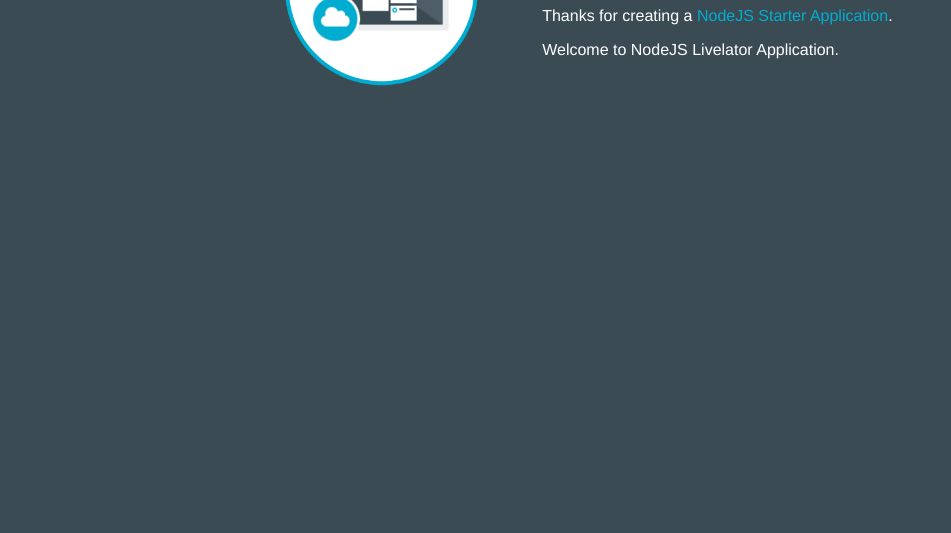
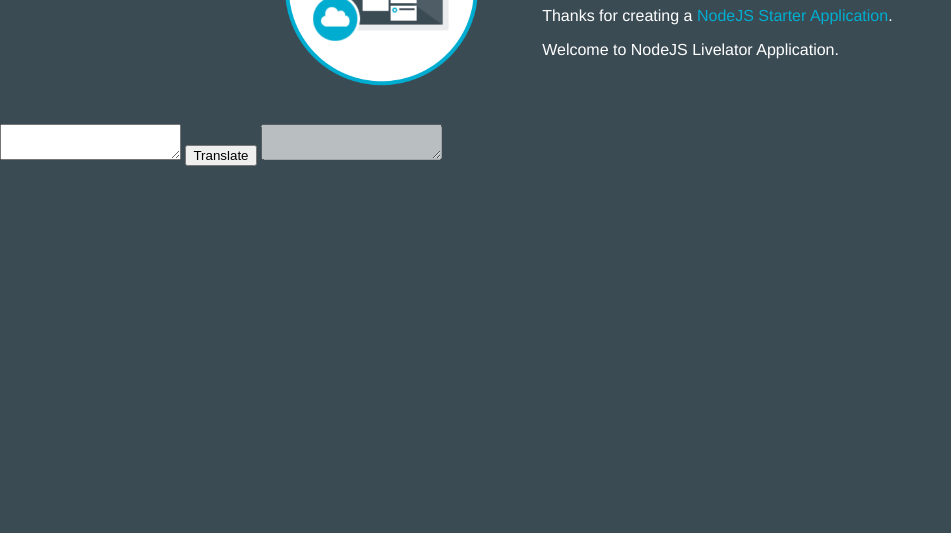
Before and after one commit to Wainaina3/Livelator, a website: page public/index.html in a window 1280 px wide. Shown: the part 267-800 px from the top of the page, without its empty margins (0-951 px from the left). Drawn offline with Linux system fonts and the light colour scheme.

Commit message:
Updated view

```diff
--- a/public/index.html
+++ b/public/index.html
@@ -22,6 +22,9 @@
         </td>
       </tr>
     </table>
+    <textarea id="inputed"> </textarea>
+    <input type="button" name="trans" id="trans" value="Translate">
+    <textarea id="outputed" disabled> </textarea>
   </body>
 
 </html>
```
